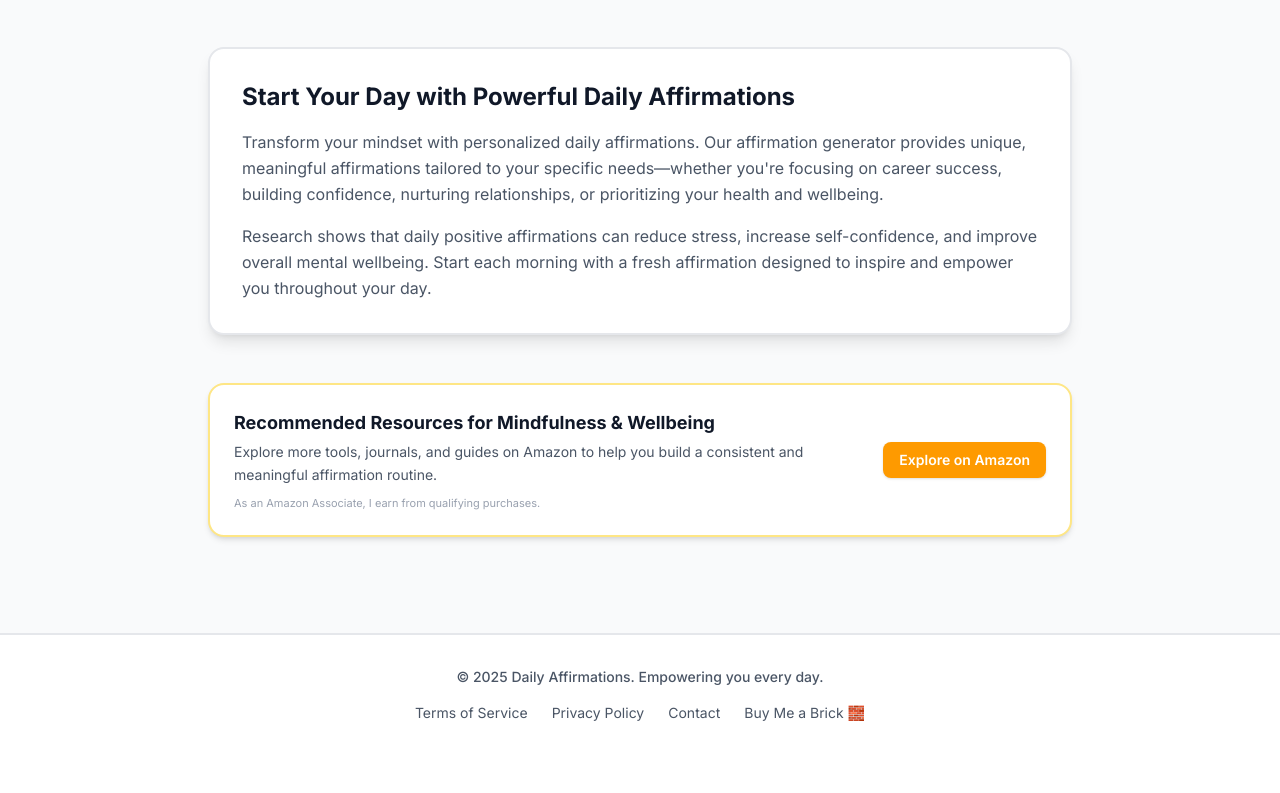
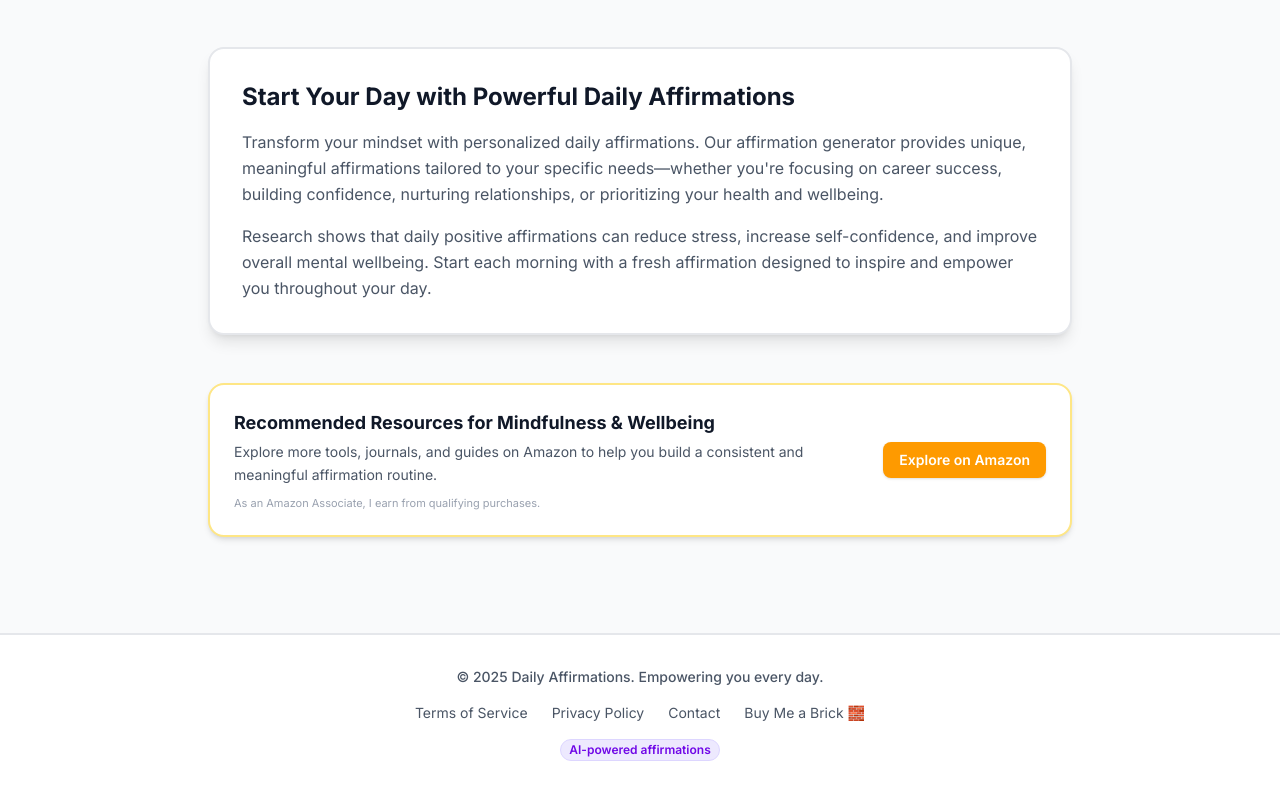
Before and after one commit to MacRayy/daily-affirmations, a Next.js app: page / in a window 1280 px wide. Shown: the part 1243-2036 px from the top of the page. Before the commit the page ends 1998 px from the top, so only its background shows below. Built offline with nearby package versions, Linux system fonts and the light colour scheme.

Commit message:
feat: update footer

```diff
--- a/app/page.tsx
+++ b/app/page.tsx
@@ -182,6 +182,11 @@ export default function Home() {
                 Buy Me a Brick 🧱
               </a>
             </div>
+            <div className="mt-4 flex justify-center">
+              <span className="inline-flex items-center rounded-full bg-violet-100 text-violet-700 px-2 py-0.5 text-xs font-semibold border border-violet-200">
+                AI-powered affirmations
+              </span>
+            </div>
           </div>
         </footer>
       </div>
```
